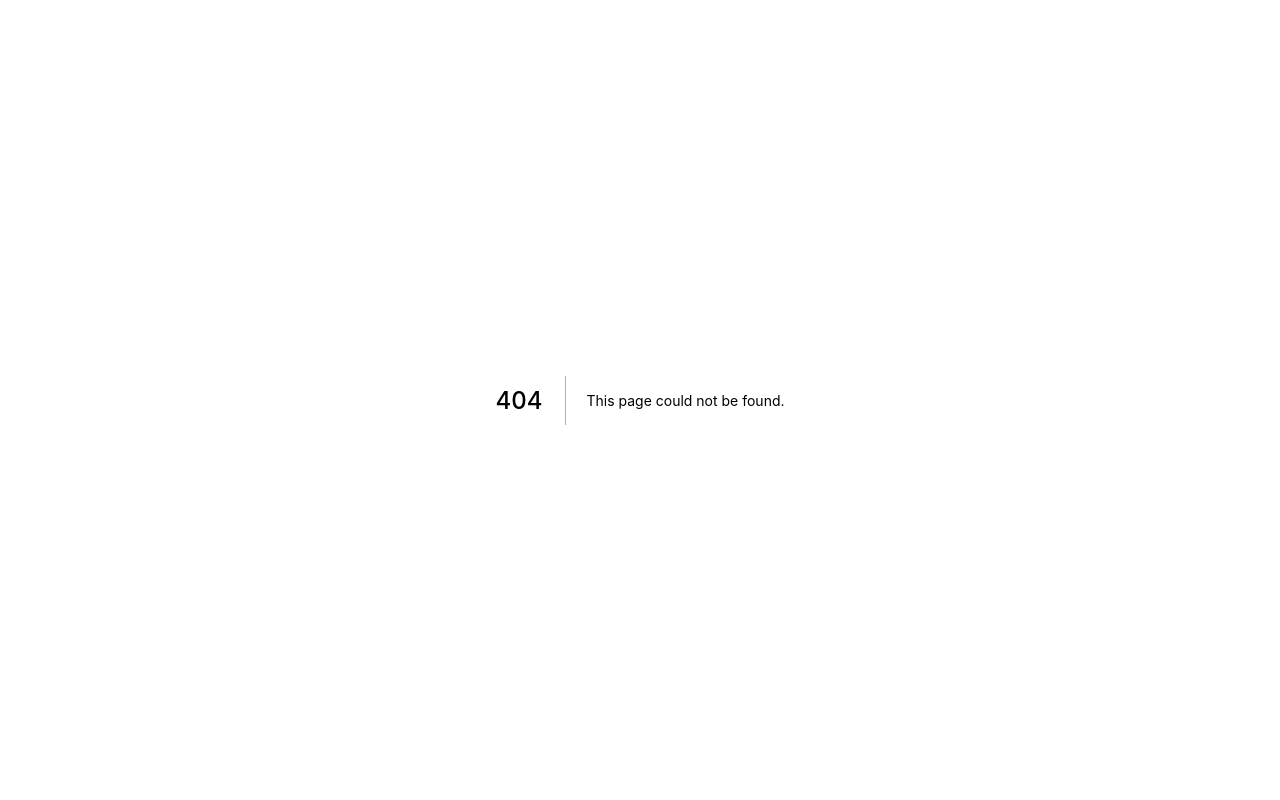
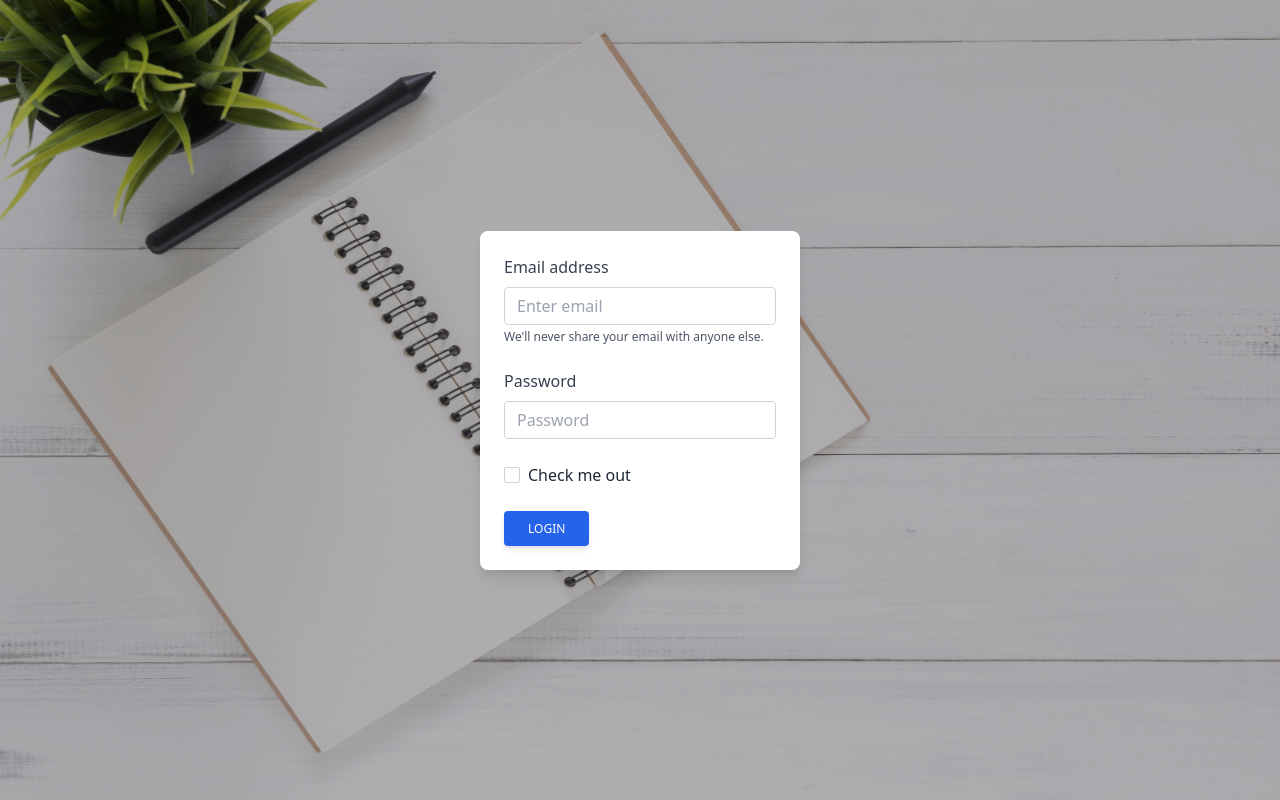
Before and after one commit to kelivdc/jangan-tiru, a Next.js app: page /admin/login in a window 1280 px wide. Before the commit this address had no page. Built offline with nearby package versions, Linux system fonts and the light colour scheme; what tw-elements would draw is missing.

Commit message:
Admin page

```diff
--- a/next.config.js
+++ b/next.config.js
@@ -13,6 +13,7 @@
 const isProd = process.env.NODE_ENV === "production";
 
 module.exports = {
+  poweredByHeader: false,
   images: {
     domains: [
       "mdbcdn.b-cdn.net",
@@ -23,5 +24,6 @@ module.exports = {
   },
   env: {
     API_SERVER: process.env.API_SERVER,
+    admin: '/admin'
   },
 };
--- /dev/null
+++ b/pages/admin/dashboard.js
@@ -0,0 +1,18 @@
+import React from 'react'
+import Layout from '../components/admin/Layout'
+import Head  from 'next/head'
+
+function dashboard() {
+  return (
+      <>
+    <Head>
+        <title>Dashboard</title>
+    </Head>
+    <Layout>
+        Dashboard
+    </Layout>
+    </>
+  )
+}
+
+export default dashboard
--- /dev/null
+++ b/pages/admin/login.js
@@ -0,0 +1,18 @@
+import React from 'react'
+import Loginform from '../components/admin/Loginform'
+
+function login() {
+  return (
+      <div className='overflow-hidden relative'>
+        <img src="/img/admin-login.jpg" className='left-0 top-0 w-full h-screen' />
+        <div className="absolute top-0 right-0 bottom-0 left-0 w-full h-full overflow-hidden bg-fixed bg-black opacity-30"></div>
+          <div className='absolute top-0 left-0 w-full h-full'>
+            <div className='grid h-screen place-items-center'>
+                <Loginform />
+            </div>
+          </div>
+      </div>
+  )
+}
+
+export default login
--- /dev/null
+++ b/pages/admin/logout.js
@@ -0,0 +1,9 @@
+import React from 'react'
+
+function logout() {
+  return (
+    <div>Logout</div>
+  )
+}
+
+export default logout
--- /dev/null
+++ b/pages/admin/test.js
@@ -0,0 +1,16 @@
+import React from 'react'
+import Link from 'next/link'
+
+function Login() {
+  return (
+    <div>
+      <h1>Hello</h1>
+      <p>
+        <Link href={`${process.env.admin}/login`}><a>Login</a></Link>
+      </p>
+    </div>
+
+  )
+}
+
+export default Login
--- a/pages/components/Frontend.js
+++ b/pages/components/Frontend.js
@@ -1,5 +1,6 @@
 import Header from "../components/Header";
 import Footer from "./Footer";
+import Head from "next/head";
 
 export default function Home({children}) {
   return (
--- /dev/null
+++ b/pages/components/admin/Layout.js
@@ -0,0 +1,33 @@
+import React from 'react'
+import Leftnav from './Leftnav'
+import Topnav from './Topnav'
+import Head from 'next/head'
+
+function Layout() {
+  return (
+      <>
+        <Head>
+            <link rel="preconnect" href="https://fonts.googleapis.com" />
+                <link rel="preconnect" href="https://fonts.gstatic.com" crossorigin />
+                <link href="https://fonts.googleapis.com/css2?family=Nunito&display=swap" rel="stylesheet"></link>
+            <style jsx global>{`
+            html,
+            body {
+                font-family: Nunito;
+                font-size: 1rem;
+            }
+            `}</style>
+            <div className='flex'>
+                <div className='w-1/6 bg-[#4e73df] h-screen'>
+                    <Leftnav />
+                </div>
+                <div className='w-5/6 bg-gray-100 h-screen'>
+                    <Topnav />
+                </div>
+            </div>
+        </Head>
+        </>
+  )
+}
+
+export default Layout
--- /dev/null
+++ b/pages/components/admin/Leftnav.js
@@ -0,0 +1,16 @@
+import React from 'react'
+
+function Leftnav() {
+  return (
+    <div className="px-4">
+      <div className='h-[4.374rem] border-b border-gray-300'>
+          <div className='text-white text-center text-2xl p-4'>C M S</div>
+          <div className='text-gray-200 antialiased text-sm mt-4'>
+              Dashboard
+          </div>
+      </div>
+    </div>
+  )
+}
+
+export default Leftnav
--- /dev/null
+++ b/pages/components/admin/Loginform.js
@@ -0,0 +1,74 @@
+import React from 'react'
+
+function Loginform() {
+  return (
+    <div className="block p-6 rounded-lg shadow-lg bg-white w-1/4">
+  <form>
+    <div className="form-group mb-6">
+      <label for="exampleInputEmail1" className="form-label inline-block mb-2 text-gray-700">Email address</label>
+      <input type="email" className="form-control
+        block
+        w-full
+        px-3
+        py-1.5
+        text-base
+        font-normal
+        text-gray-700
+        bg-white bg-clip-padding
+        border border-solid border-gray-300
+        rounded
+        transition
+        ease-in-out
+        m-0
+        focus:text-gray-700 focus:bg-white focus:border-blue-600 focus:outline-none" id="exampleInputEmail1"
+        aria-describedby="emailHelp" placeholder="Enter email" />
+      <small id="emailHelp" className="block mt-1 text-xs text-gray-600">We'll never share your email with anyone
+        else.</small>
+    </div>
+    <div className="form-group mb-6">
+      <label for="exampleInputPassword1" className="form-label inline-block mb-2 text-gray-700">Password</label>
+      <input type="password" className="form-control block
+        w-full
+        px-3
+        py-1.5
+        text-base
+        font-normal
+        text-gray-700
+        bg-white bg-clip-padding
+        border border-solid border-gray-300
+        rounded
+        transition
+        ease-in-out
+        m-0
+        focus:text-gray-700 focus:bg-white focus:border-blue-600 focus:outline-none" id="exampleInputPassword1"
+        placeholder="Password" />
+    </div>
+    <div className="form-group form-check mb-6">
+      <input type="checkbox"
+        className="form-check-input appearance-none h-4 w-4 border border-gray-300 rounded-sm bg-white checked:bg-blue-600 checked:border-blue-600 focus:outline-none transition duration-200 mt-1 align-top bg-no-repeat bg-center bg-contain float-left mr-2 cursor-pointer"
+        id="exampleCheck1" />
+      <label className="form-check-label inline-block text-gray-800" for="exampleCheck1">Check me out</label>
+    </div>
+    <button type="submit" className="
+      px-6
+      py-2.5
+      bg-blue-600
+      text-white
+      font-medium
+      text-xs
+      leading-tight
+      uppercase
+      rounded
+      shadow-md
+      hover:bg-blue-700 hover:shadow-lg
+      focus:bg-blue-700 focus:shadow-lg focus:outline-none focus:ring-0
+      active:bg-blue-800 active:shadow-lg
+      transition
+      duration-150
+      ease-in-out">Login</button>
+  </form>
+</div>
+  )
+}
+
+export default Loginform
--- /dev/null
+++ b/pages/components/admin/Topnav.js
@@ -0,0 +1,20 @@
+import React from 'react'
+import { MenuIcon } from '@heroicons/react/outline'
+
+function Topnav() {
+  return (
+    <div className='bg-white h-[4.374rem] shadow my-auto flex items-center text-sm'>
+        <div className='flex-none'>
+            <div className='p-4'><MenuIcon className='text-gray-600 w-5 h-5'/></div>
+        </div>
+        <div className='w-5/6 text-right p-4'>
+            Tengah
+        </div>
+        <div className='w-1/6 border-l border-slate-400 text-gray-500 px-4 text-right'>
+            Logout
+        </div>
+    </div>
+  )
+}
+
+export default Topnav
--- a/styles/globals.css
+++ b/styles/globals.css
@@ -2,7 +2,11 @@
 @tailwind components;
 @tailwind utilities;
 
-
+@layer base {
+    .shadow {
+        box-shadow: 0 .15rem 1.75rem 0 rgba(58,59,69,.15)!important;
+    }
+}
 .text-primary {
     @apply text-[#032a63];
 }
```
Also changed, not shown: public/img/admin-login.jpg (added).
